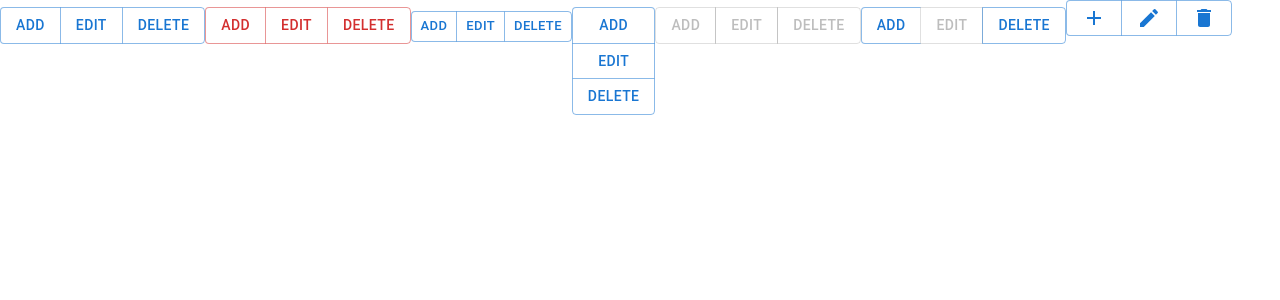
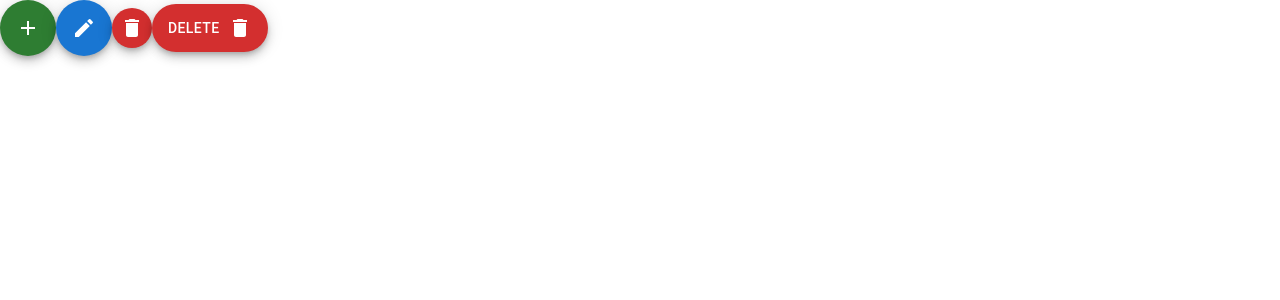
Before and after one commit to Emam-Bokhari/MUI, a React (Vite) app: page / in a window 1280 px wide. Shown: the top 300 px of the page. Built offline with nearby package versions, Linux system fonts and the light colour scheme.

Commit message:
feat(fab): implemented MUI Fab - add basic MUI  Fab with add-icon - implemented MUI Fab various color,size,and variant

```diff
--- a/src/App.jsx
+++ b/src/App.jsx
@@ -1,10 +1,10 @@
 import { Fragment } from "react";
-import ButtonGroupComponent from "./components/Practice/Day-03/ButtonGroupComponent";
+import FabComponent from "./components/Practice/Day-03/FabComponent";
 
 export default function App() {
   return (
     <Fragment>
-      <ButtonGroupComponent/>
+      <FabComponent />
     </Fragment>
   );
 }
--- /dev/null
+++ b/src/components/Practice/Day-03/FabComponent.jsx
@@ -0,0 +1,28 @@
+import { Fab } from "@mui/material";
+import { Fragment } from "react";
+import AddIcon from "@mui/icons-material/Add";
+import EditIcon from "@mui/icons-material/Edit";
+import DeleteIcon from "@mui/icons-material/Delete";
+
+export default function FabComponent() {
+  return (
+    <Fragment>
+      {/* basic fab */}
+      <Fab color="success">
+        <AddIcon />
+      </Fab>
+      {/* color */}
+      <Fab color="primary">
+        <EditIcon />
+      </Fab>
+      {/* size */}
+      <Fab size="small" color="error">
+        <DeleteIcon />
+      </Fab>
+      {/* variant */}
+      <Fab variant="extended" color="error">
+        Delete <DeleteIcon sx={{ml:1}} />
+      </Fab>
+    </Fragment>
+  );
+}
```
